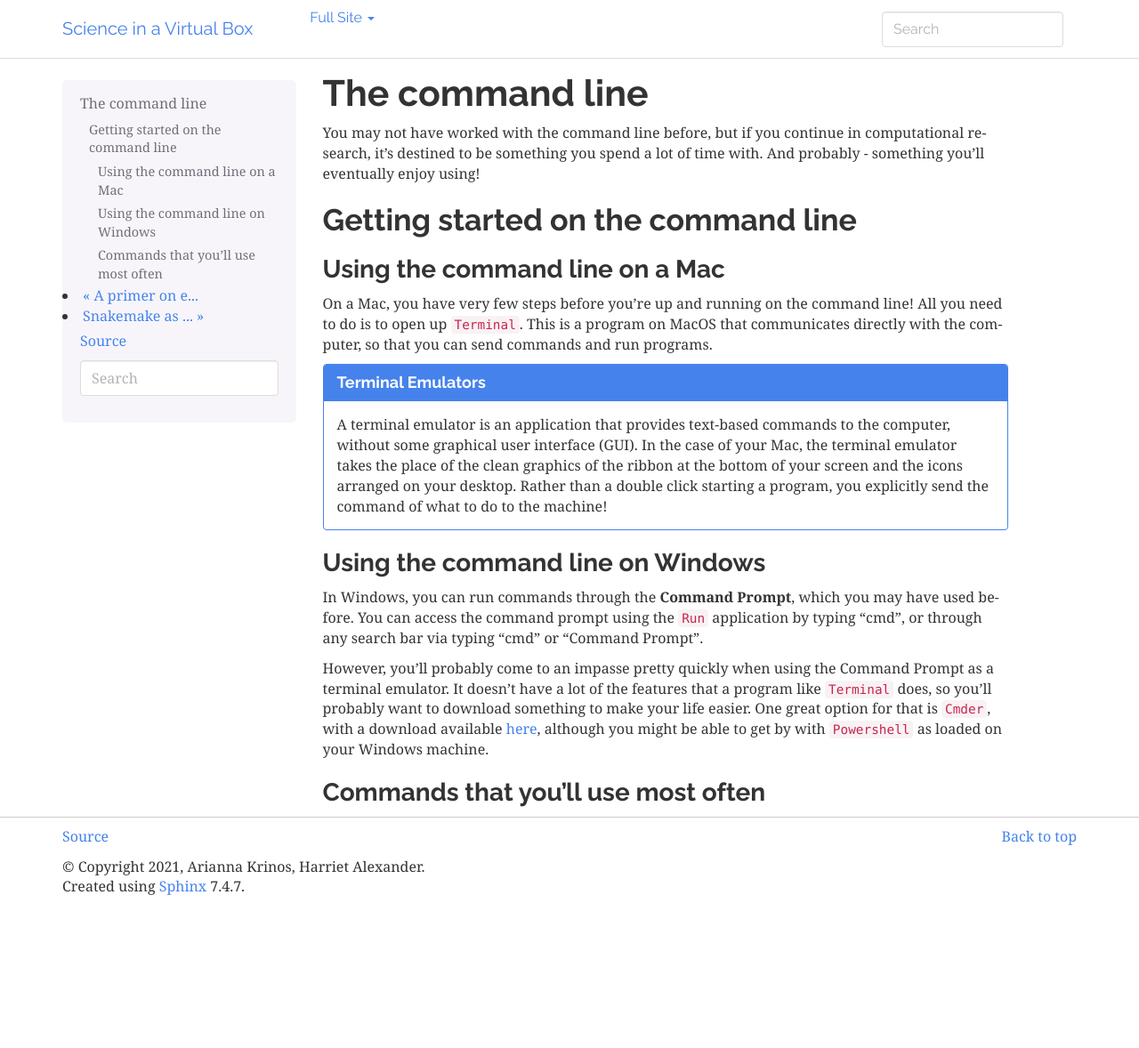
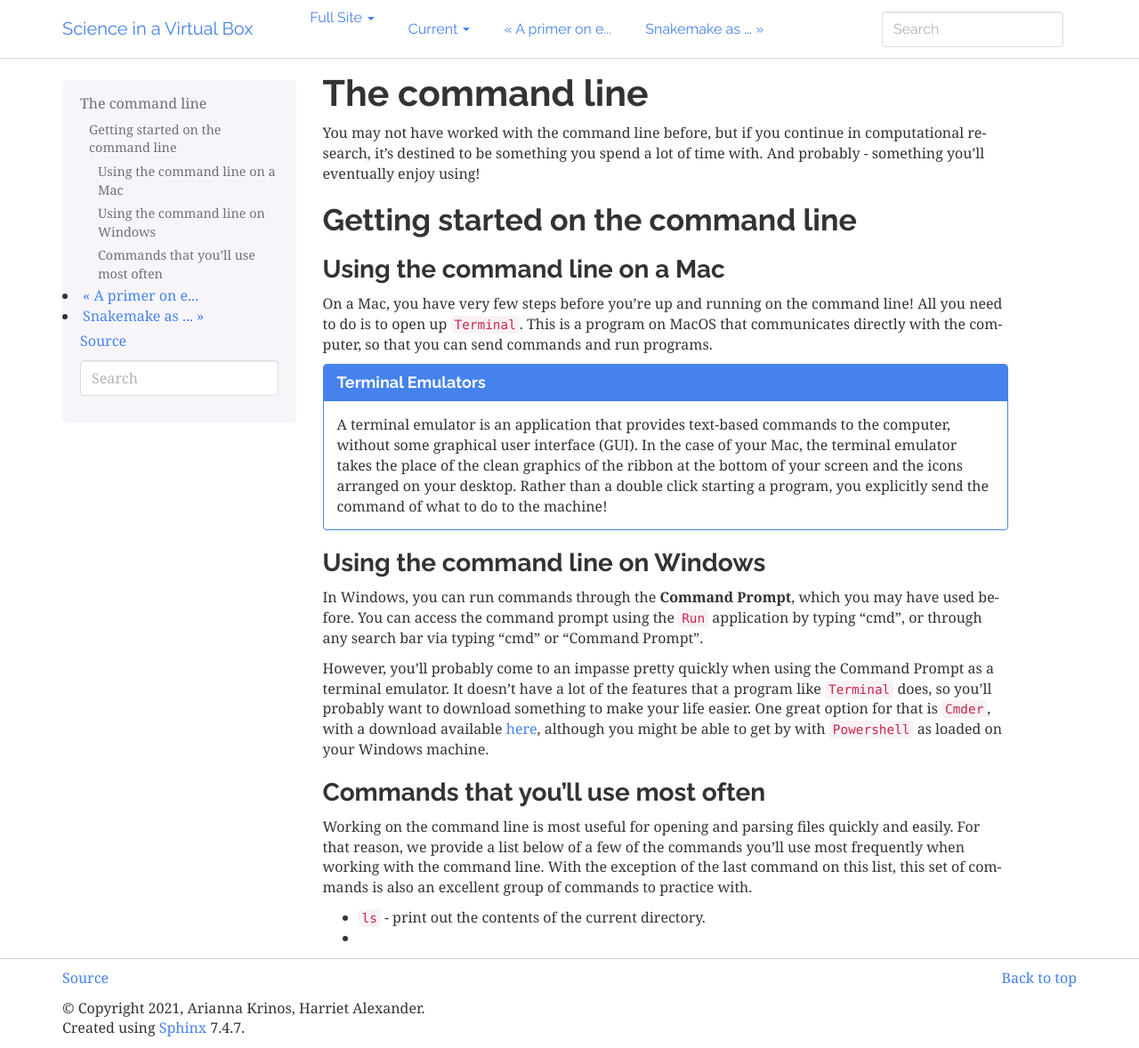
Before and after one commit to AlexanderLabWHOI/cs-sea-catg, a Sphinx documentation site: the page built from docs/getting-started-poseidon.md, in a window 1280 px wide and 1178 px high. Shown: the whole window at 89% size. Built offline with Sphinx 7.4.7, drawn with Linux system fonts in a browser that asks for light colours.

Commit message:
Trying to fix navbar

```diff
--- a/docs/conf.py
+++ b/docs/conf.py
@@ -72,10 +72,10 @@ html_theme_options = {
     #],
 
     # Render the next and previous page links in navbar. (Default: true)
-    'navbar_sidebarrel': False,
+    'navbar_sidebarrel': True,
 
     # Render the current pages TOC in the navbar. (Default: true)
-    'navbar_pagenav': False,
+    'navbar_pagenav': True,
 
     # Tab name for the current pages TOC. (Default: "Page")
     'navbar_pagenav_name': "Current",
--- a/docs/getting-started-poseidon.md
+++ b/docs/getting-started-poseidon.md
@@ -24,3 +24,8 @@ In Windows, you can run commands through the **Command Prompt**, which you may h
 However, you'll probably come to an impasse pretty quickly when using the Command Prompt as a terminal emulator. It doesn't have a lot of the features that a program like `Terminal` does, so you'll probably want to download something to make your life easier. One great option for that is `Cmder`, with a download available [here](https://github.com/cmderdev/cmder/releases/download/v1.3.11/cmder.zip), although you might be able to get by with `Powershell` as loaded on your Windows machine.
 
 ### Commands that you'll use most often
+
+Working on the command line is most useful for opening and parsing files quickly and easily. For that reason, we provide a list below of a few of the commands you'll use most frequently when working with the command line. With the exception of the last command on this list, this set of commands is also an excellent group of commands to practice with.
+
+- `ls` - print out the contents of the current directory.
+-
```
